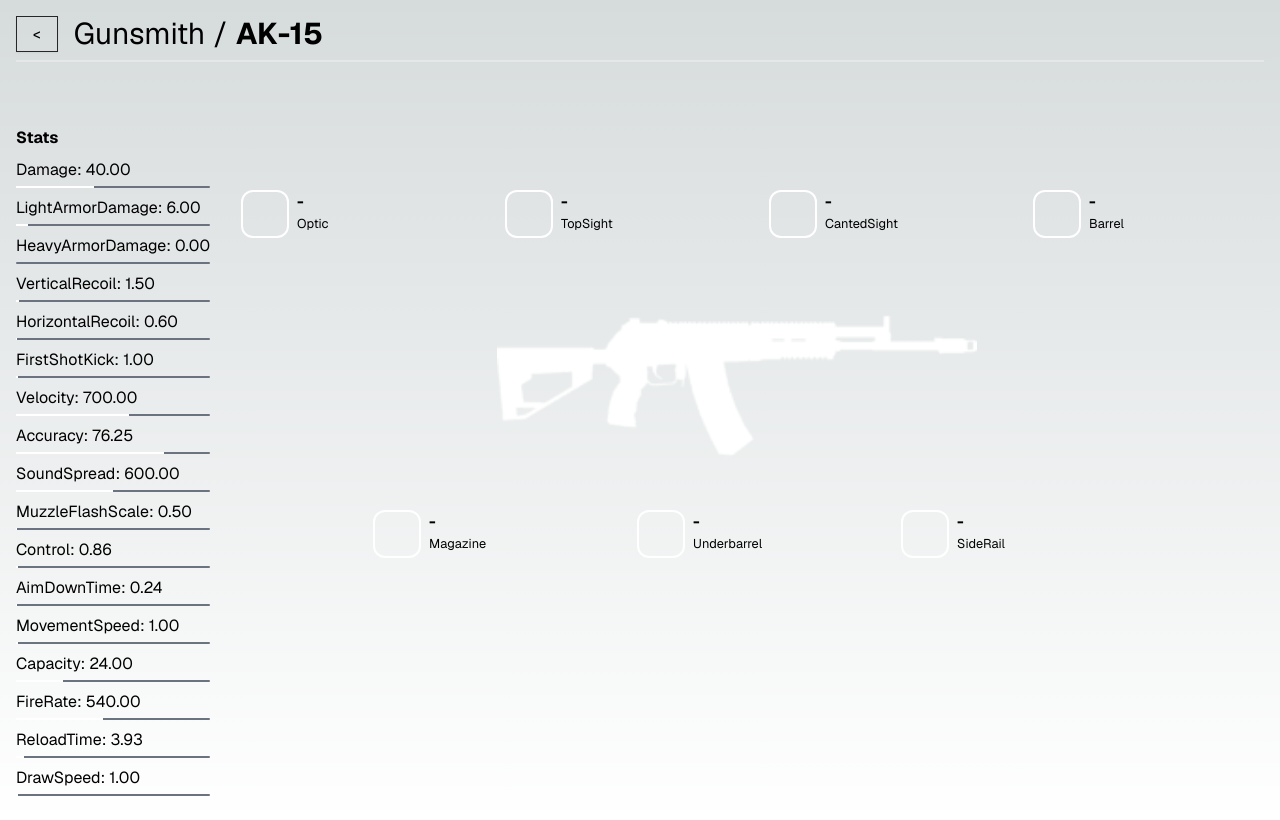
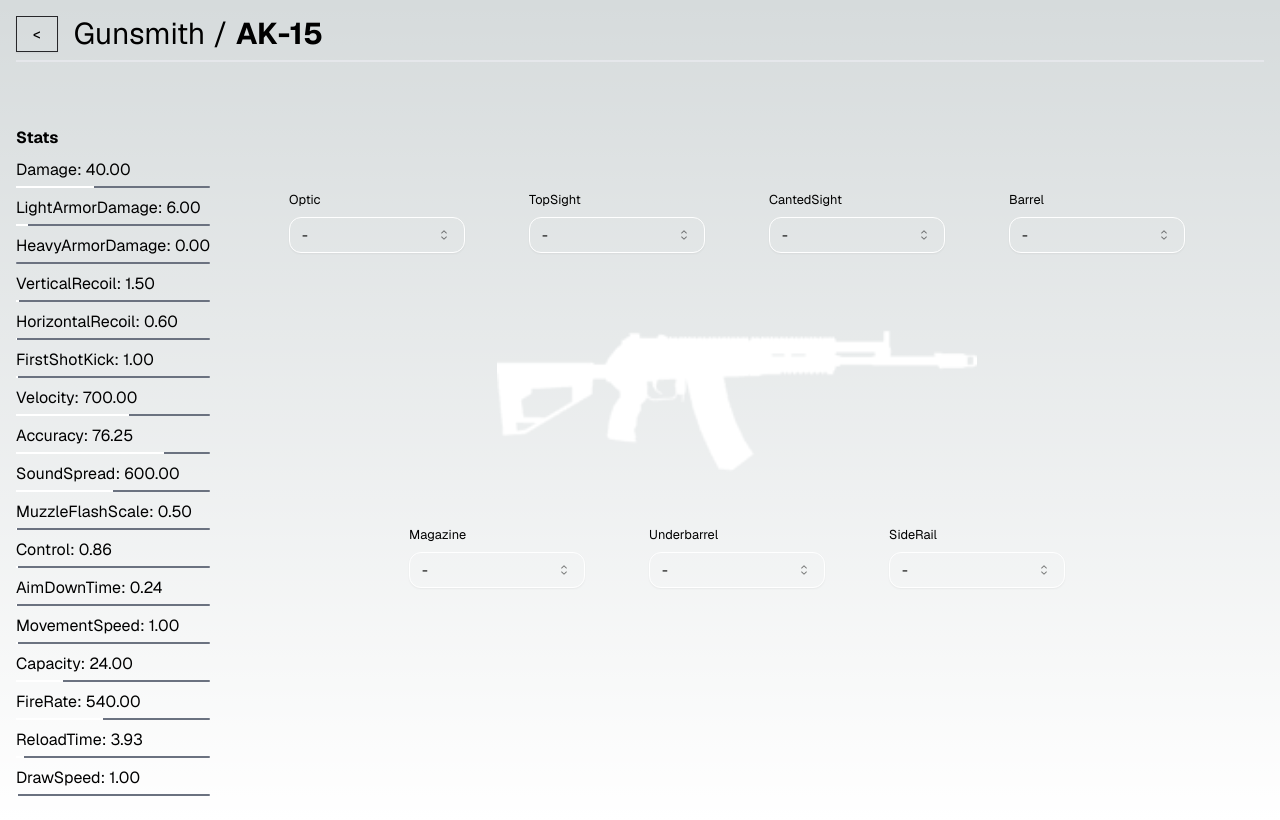
Before and after one commit to sidneifjr/battlebit-arsenal, a Next.js app: page /weapons/ak-15 in a window 1280 px wide. Built offline with nearby package versions, Linux system fonts and the light colour scheme.

Commit message:
perf(Gunsmith): simplifica seleção de attachments

```diff
--- a/src/components/Gunsmith/GunsmithAttachmentSlot.tsx
+++ b/src/components/Gunsmith/GunsmithAttachmentSlot.tsx
@@ -1,6 +1,3 @@
-import { useState } from 'react'
-import { MotionWrapper } from '../motion-wrapper'
-
 import {
   Select,
   SelectContent,
@@ -21,64 +18,22 @@ interface Attachment {
 
 interface GunsmithAttachmentSlot {
   slotType: string
-  selectedAttachment: () => string
   attachmentOptions: Attachment[]
-  onClick: (e: any) => void
+  onClick: (e: string) => void
 }
 
 export const GunsmithAttachmentSlot = ({
   slotType,
-  selectedAttachment,
   attachmentOptions,
   onClick,
 }: GunsmithAttachmentSlot) => {
-  const [isDropdownActive, setIsDropdownActive] = useState(false)
+  return (
+    <div className="rounded-full flex flex-col flex-1">
+      <small className="capitalize mb-2">{slotType}</small>
 
-  const handleDropdown = () => {
-    setIsDropdownActive((prev) => !prev)
-  }
-
-  const validateSelectedAttachmentValue = () => {
-    return selectedAttachment ? selectedAttachment() !== '-' : ''
-  }
-
-  return (
-    <div
-      className="min-w-[9rem] relative flex gap-2 cursor-pointer"
-      onClick={handleDropdown}
-    >
-      <span
-        className={`w-12 h-12 border-2 rounded-xl transition ${
-          validateSelectedAttachmentValue()
-            ? 'bg-cyan-500 border-cyan-500'
-            : 'border-white'
-        }`}
-      ></span>
-
-      <div className="rounded-full flex flex-col flex-1">
-        <strong className="min-w-[144px] h-[24px]">
-          {selectedAttachment ? selectedAttachment() : '-'}
-        </strong>
-
-        <small className="capitalize">{slotType}</small>
-      </div>
-
-      {isDropdownActive ? (
-        <MotionWrapper
-          initial={{ y: '25%', opacity: 0 }}
-          animate={{ y: '0%', opacity: 1 }}
-          transition={{ duration: 0.25, ease: [0.33, 1, 0.68, 1] }}
-          exit={{ y: '-25%', opacity: 0 }}
-          style={{
-            width: '100%',
-            position: 'absolute',
-            top: '100%',
-            zIndex: 10,
-          }}
-        >
       <Select data-slot={slotType} onValueChange={(e) => onClick(e)}>
-            <SelectTrigger className="w-[200px] rounded-xl border-white">
-              <SelectValue placeholder="Sort" />
+        <SelectTrigger className="w-44 rounded-xl border-white">
+          <SelectValue className="capitalize" placeholder={'-'} />
         </SelectTrigger>
 
         <SelectContent>
@@ -91,10 +46,6 @@ export const GunsmithAttachmentSlot = ({
           })}
         </SelectContent>
       </Select>
-        </MotionWrapper>
-      ) : (
-        ''
-      )}
     </div>
   )
 }
--- a/src/components/Gunsmith/GunsmithComponent.tsx
+++ b/src/components/Gunsmith/GunsmithComponent.tsx
@@ -141,30 +141,26 @@ export const GunsmithComponent = ({ weaponName }: GunsmithProps) => {
           <div className="flex gap-16">
             <Gunsmith.AttachmentSlot
               slotType="optic"
-              selectedAttachment={() => attachments.optic!.name}
+              attachmentOptions={getAttachmentsFromCategory('optic')}
               onClick={(e: any) => handleAttachments(e)}
-              attachmentOptions={getAttachmentsFromCategory('optic')}
             />
 
             <Gunsmith.AttachmentSlot
               slotType="topSight"
-              selectedAttachment={() => attachments.topSight!.name}
+              attachmentOptions={getAttachmentsFromCategory('topSight')}
               onClick={(e: any) => handleAttachments(e)}
-              attachmentOptions={getAttachmentsFromCategory('topSight')}
             />
 
             <Gunsmith.AttachmentSlot
               slotType="cantedSight"
-              selectedAttachment={() => attachments.cantedSight!.name}
+              attachmentOptions={getAttachmentsFromCategory('cantedSight')}
               onClick={(e: any) => handleAttachments(e)}
-              attachmentOptions={getAttachmentsFromCategory('cantedSight')}
             />
 
             <Gunsmith.AttachmentSlot
               slotType="barrel"
-              selectedAttachment={() => attachments.barrel!.name}
+              attachmentOptions={getAttachmentsFromCategory('barrel')}
               onClick={(e: any) => handleAttachments(e)}
-              attachmentOptions={getAttachmentsFromCategory('barrel')}
             />
           </div>
 
@@ -180,23 +176,20 @@ export const GunsmithComponent = ({ weaponName }: GunsmithProps) => {
           <div className="flex gap-16">
             <Gunsmith.AttachmentSlot
               slotType="magazine"
-              selectedAttachment={() => attachments.magazine!.name}
+              attachmentOptions={getAttachmentsFromCategory('magazine')}
               onClick={(e: any) => handleAttachments(e)}
-              attachmentOptions={getAttachmentsFromCategory('magazine')}
             />
 
             <Gunsmith.AttachmentSlot
               slotType="underbarrel"
-              selectedAttachment={() => attachments.underbarrel!.name}
+              attachmentOptions={getAttachmentsFromCategory('underbarrel')}
               onClick={(e: any) => handleAttachments(e)}
-              attachmentOptions={getAttachmentsFromCategory('underbarrel')}
             />
 
             <Gunsmith.AttachmentSlot
               slotType="sideRail"
-              selectedAttachment={() => attachments.sideRail!.name}
+              attachmentOptions={getAttachmentsFromCategory('sideRail')}
               onClick={(e: any) => handleAttachments(e)}
-              attachmentOptions={getAttachmentsFromCategory('sideRail')}
             />
           </div>
         </Gunsmith.AttachmentContainer>
```
Lines whose indentation alone changed are shown as unchanged.
